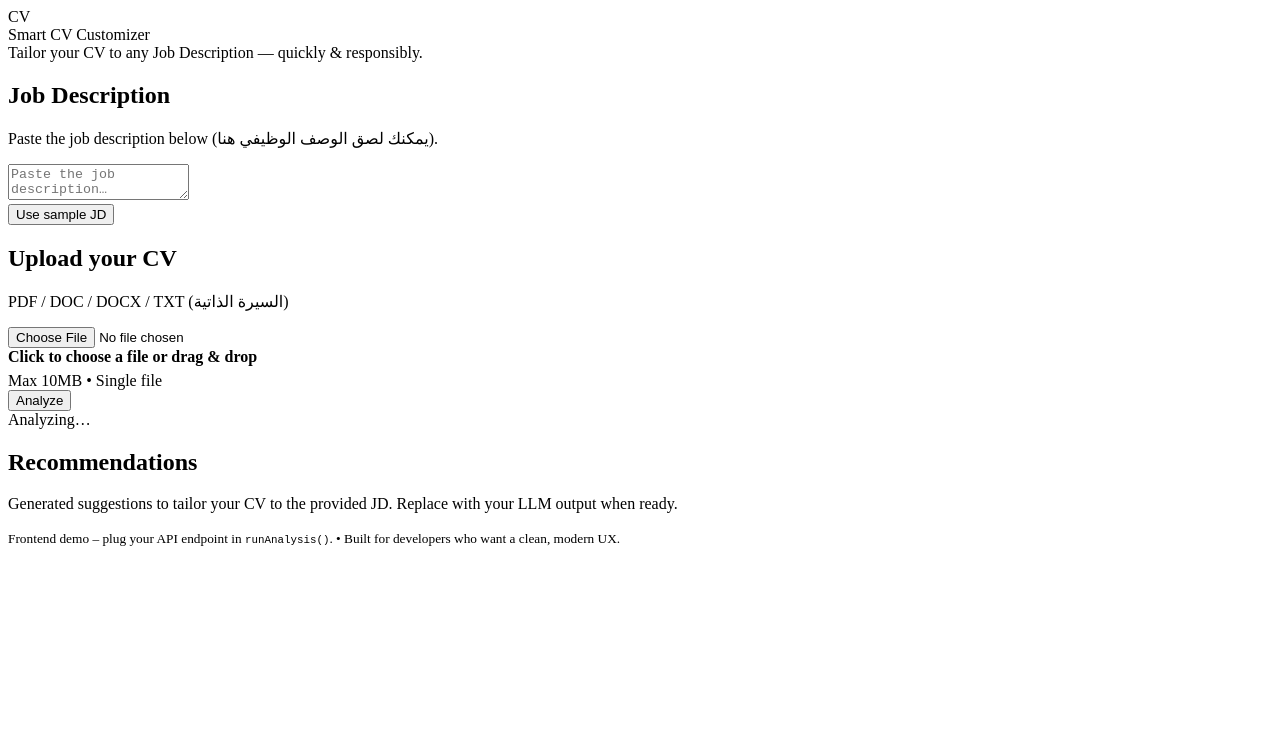
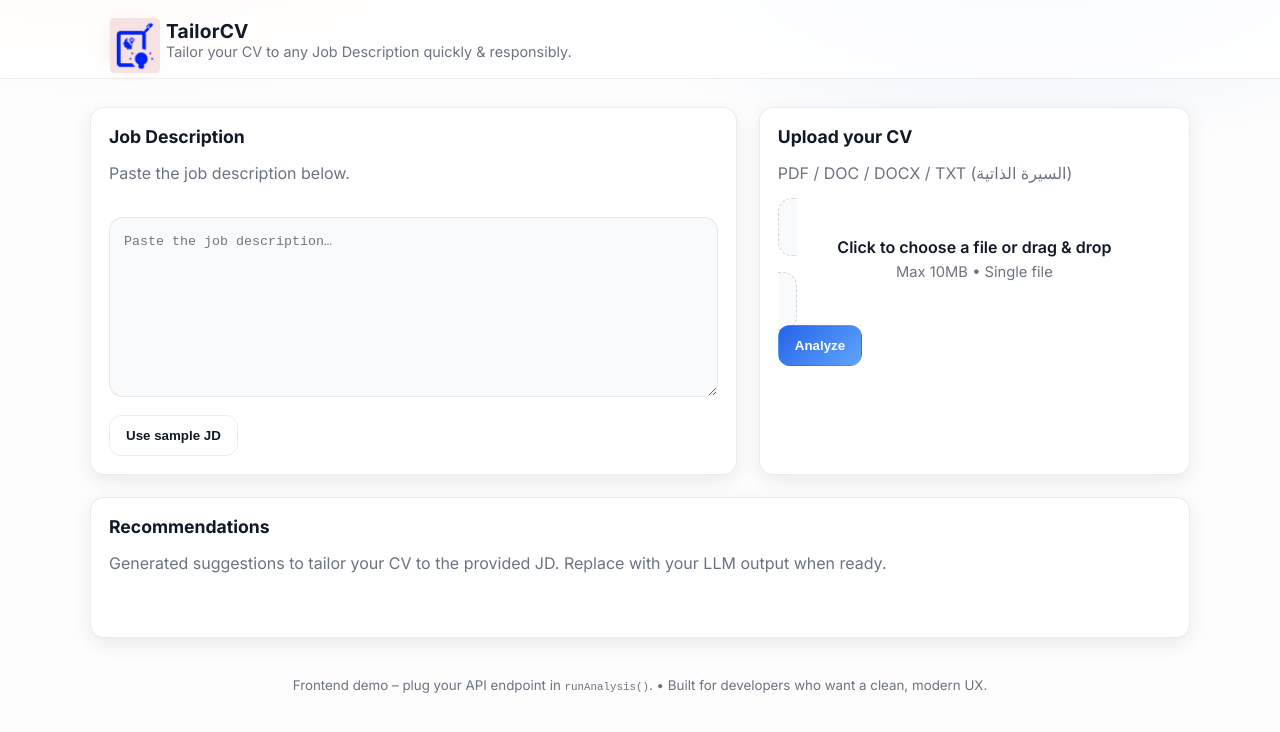
Before and after one commit to bnElmookhtar/NLP-Demos, a plain HTML site: page TailorCV/frontend/index.html in a window 1280 px wide. Drawn offline with Linux system fonts and the light colour scheme.

Commit message:
Update the app name

```diff
--- a/TailorCV/frontend/index.html
+++ b/TailorCV/frontend/index.html
@@ -6,15 +6,16 @@
   <title>Smart CV Customizer</title>
   <link rel="preconnect" href="https://fonts.gstatic.com" crossorigin>
   <link href="https://fonts.googleapis.com/css2?family=Inter:wght@400;500;600;700&display=swap" rel="stylesheet">
-
+  <link rel="stylesheet" href="assets/css/styles.css" />
 </head>
 <body>
   <header>
     <div class="wrap header-row">
-      <div class="logo" aria-hidden="true"><span>CV</span></div>
+      <div class="logo" aria-hidden="true"><img src="assets/images/logo.png" width="50" height="auto" alt=""></div>
       <div>
-        <div class="title">Smart CV Customizer</div>
-        <div class="subtitle">Tailor your CV to any Job Description — quickly & responsibly.</div>
+        <div class="title">TailorCV
+        </div>
+        <div class="subtitle">Tailor your CV to any Job Description  quickly & responsibly.</div>
       </div>
     </div>
   </header>
@@ -25,7 +26,7 @@
       <section class="card" aria-labelledby="jd-title">
         <div class="card-head">
           <h2 id="jd-title">Job Description</h2>
-          <p class="muted">Paste the job description below (يمكنك لصق الوصف الوظيفي هنا).</p>
+          <p class="muted">Paste the job description below.</p>
         </div>
         <div class="card-body">
           <textarea id="jobDesc" placeholder="Paste the job description…"></textarea>
@@ -81,4 +82,6 @@
 
 
 </body>
+<script src="assets/js/script.js">
+</script>
 </html>
```
